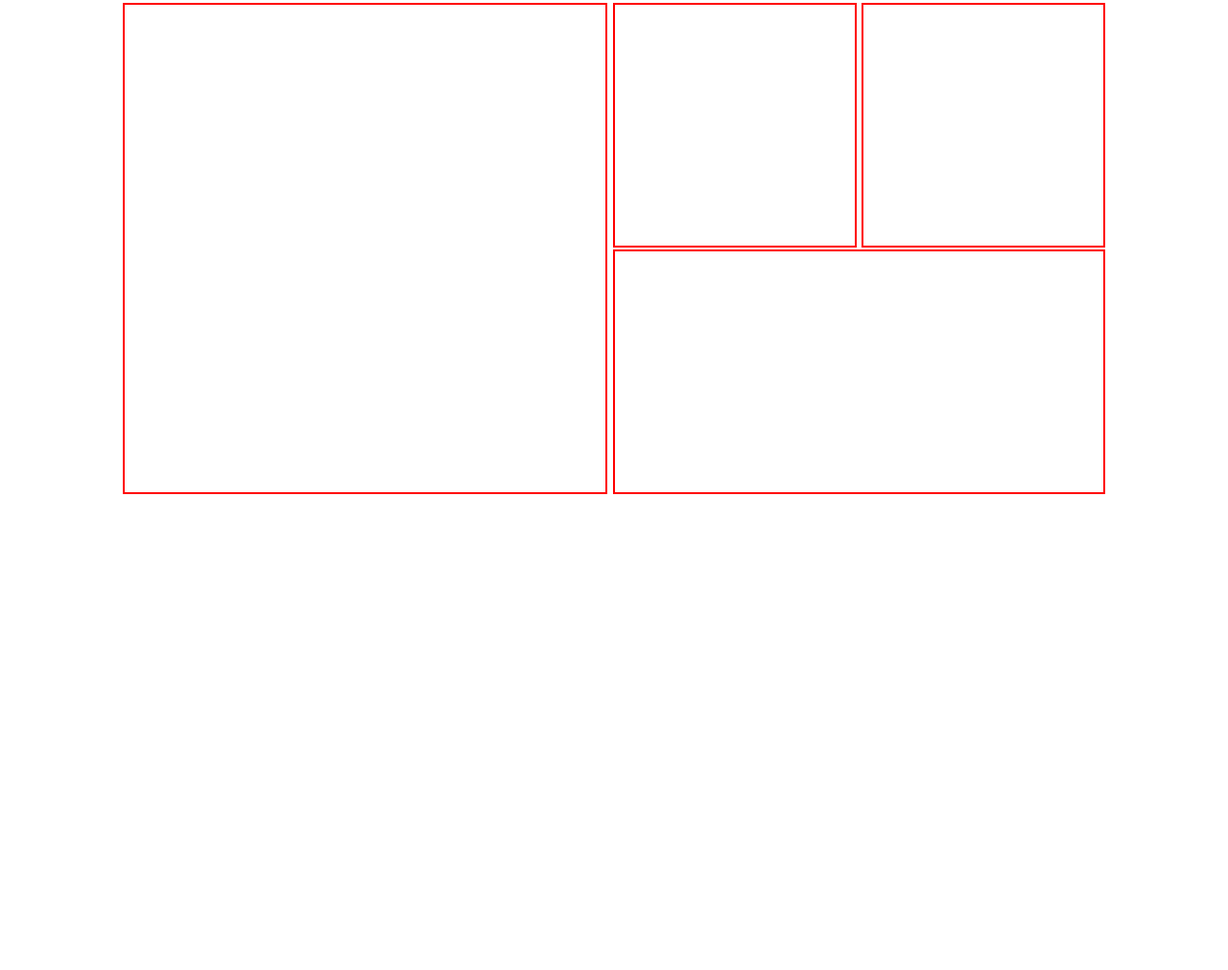
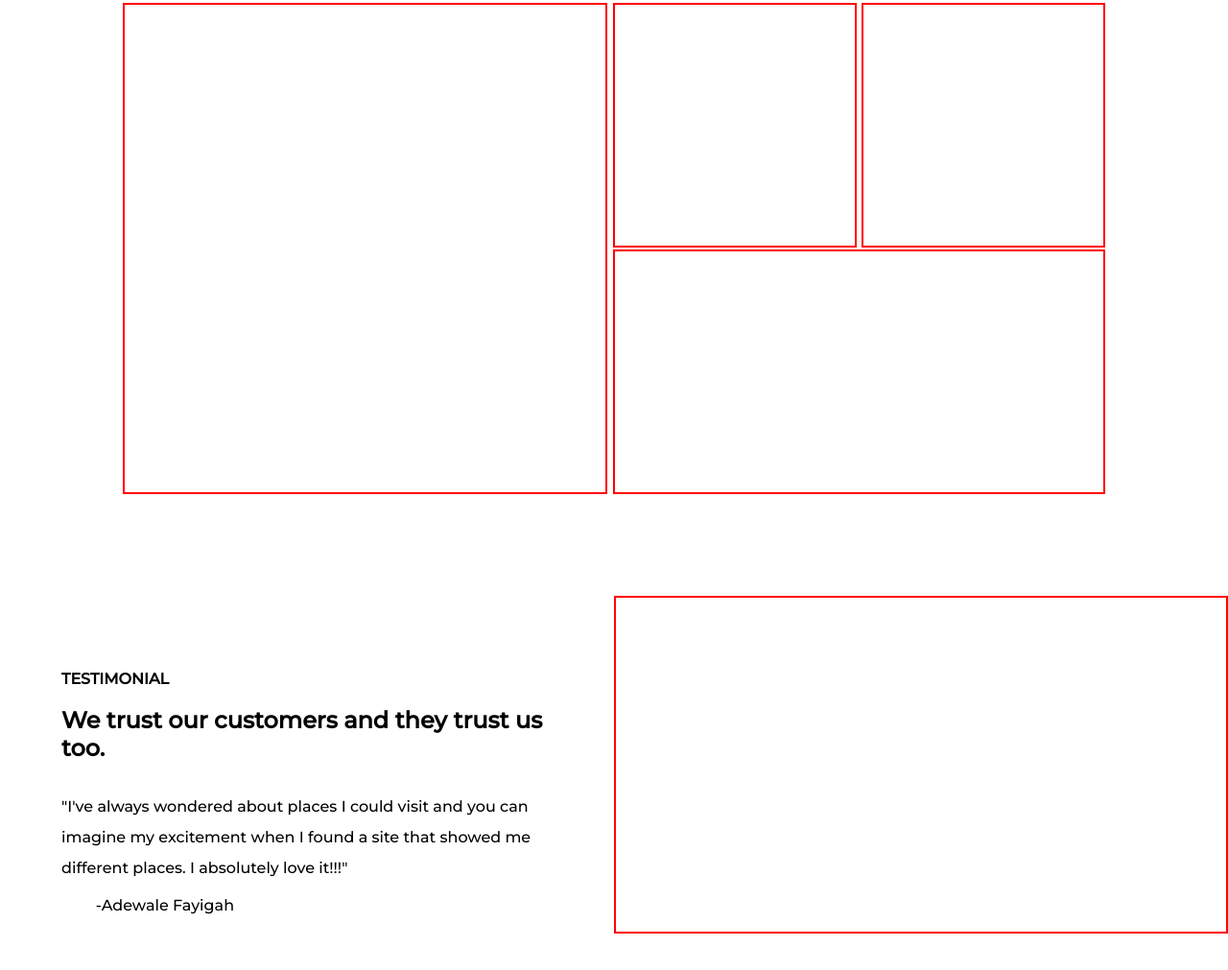
Before and after one commit to Olaoluwa96/Tourist-App, a plain HTML site: page index.html in a window 1280 px wide. Shown: the part 2184-3195 px from the top of the page at 96% size. Before the commit the page ends 2741 px from the top, so only its background shows below. Drawn offline with Linux system fonts and the light colour scheme.

Commit message:
add testimonial

```diff
--- a/index.html
+++ b/index.html
@@ -81,6 +81,7 @@
 </section>
 
 <section class="trending">
+
     <h4>TRENDING</h4><br>
     <h1>Learn more about the trending spots and locations..</h1><br>
     <div class="trend">
@@ -92,7 +93,15 @@
 
 </section>
 
-
+<section class="testimonial">
+    <div class="test1">
+        <h4>TESTIMONIAL</h4><br>
+        <h1>We trust our customers and they trust us too.</h1><br>
+        <blockquote>"I've always wondered about places I could visit and you can imagine my excitement when I found a site that showed me different places. I absolutely love it!!!"</blockquote>
+        <p>-Adewale Fayigah</p>
+    </div>
+    <div class="test2"></div>
+</section>
 
 
 
--- a/main.css
+++ b/main.css
@@ -208,6 +208,30 @@ nav{
 
 /*START OF SECTION: TESTIMONIAL*/
 
+.testimonial{
+    margin: 5% auto;
+    display: grid;
+    grid-template-columns: 1fr 1fr;
+    grid-template-rows: 22em;
+}
+
+.test1{
+    width: 80%;
+    margin: 12% auto;
+}
+
+.test1 blockquote{
+    margin: 2.5% 0;
+    line-height: 2em;
+}
+
+.test1 p {
+    margin-left: 7%;
+}
+
+.test2{
+    border: 2px solid red;
+}
 
 
 
```
